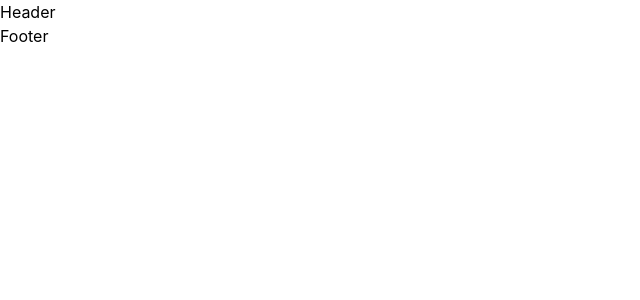
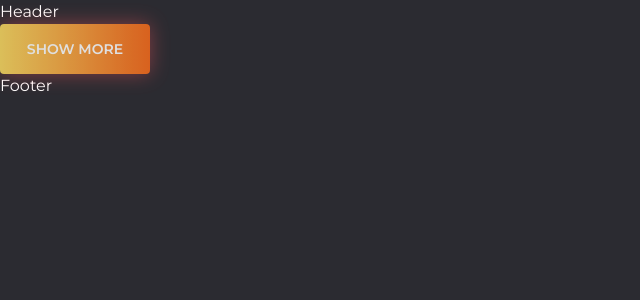
Before and after one commit to ngocbichn/BC32E_NgocBich_PhuongThao_CapstoneReactJS, a React (Create React App) app: page / in a window 1280 px wide. Shown: the top 300 px of the page, without its empty margins (0-640 px from the left). Built offline with nearby package versions, Linux system fonts and the light colour scheme.

Commit message:
standard button & fonts

```diff
--- a/public/index.html
+++ b/public/index.html
@@ -1,14 +1,12 @@
 <!DOCTYPE html>
 <html lang="en">
+
 <head>
   <meta charset="utf-8" />
   <link rel="icon" href="%PUBLIC_URL%/favicon.ico" />
   <meta name="viewport" content="width=device-width, initial-scale=1" />
   <meta name="theme-color" content="#000000" />
-    <meta
-      name="description"
-      content="Web site created using create-react-app"
-    />
+  <meta name="description" content="Web site created using create-react-app" />
   <link rel="apple-touch-icon" href="%PUBLIC_URL%/logo192.png" />
   <!--
       manifest.json provides metadata used when your web app is installed on a
@@ -24,8 +22,14 @@
       work correctly both with client-side routing and a non-root public URL.
       Learn how to configure a non-root public URL by running `npm run build`.
     -->
+  <!-- google fonts -->
+  <link rel="preconnect" href="https://fonts.googleapis.com">
+  <link rel="preconnect" href="https://fonts.gstatic.com" crossorigin>
+  <link href="https://fonts.googleapis.com/css2?family=Montserrat:wght@300;400;500;600;700;800&display=swap"
+    rel="stylesheet">
   <title>React App</title>
 </head>
+
 <body>
   <noscript>You need to enable JavaScript to run this app.</noscript>
   <div id="root"></div>
@@ -40,4 +44,5 @@
       To create a production bundle, use `npm run build` or `yarn build`.
     -->
 </body>
+
 </html>
--- a/src/components/molecules/Header.jsx
+++ b/src/components/molecules/Header.jsx
@@ -1,9 +1,33 @@
-import React from 'react'
+import React from "react";
+import styled from "styled-components";
 
 const Header = () => {
-    return (
-        <div>Header</div>
-    )
-}
+  return (
+    <Container className="Header">
+      <p>Header</p>
+      <button>SHOW MORE</button>
+    </Container>
+  );
+};
 
-export default Header
+export default Header;
+
+const Container = styled.div`
+  &.Header {
+    button {
+      background-image: linear-gradient(90deg, #fad961 0%, #f76b1c 100%);
+      color: #fff;
+      font-weight: 600;
+      font-size: 14px;
+      height: 50px;
+      width: 150px;
+      border-radius: 4px;
+      box-shadow: 0 0 20px 0 rgb(255 88 96 / 50%);
+      opacity: 0.85;
+      transition: 0.4s ease;
+      &:hover {
+        opacity: 1;
+      }
+    }
+  }
+`;
--- a/src/index.css
+++ b/src/index.css
@@ -4,11 +4,14 @@
 
 body {
   margin: 0;
-  font-family: -apple-system, BlinkMacSystemFont, "Segoe UI", "Roboto", "Oxygen",
+  /* font-family: -apple-system, BlinkMacSystemFont, "Segoe UI", "Roboto", "Oxygen",
     "Ubuntu", "Cantarell", "Fira Sans", "Droid Sans", "Helvetica Neue",
-    sans-serif;
+    sans-serif; */
+  font-family: "Montserrat", sans-serif;
   -webkit-font-smoothing: antialiased;
   -moz-osx-font-smoothing: grayscale;
+  color: #fff;
+  background-color: #2b2b31;
 }
 
 code {
```
Lines whose indentation alone changed are shown as unchanged.
